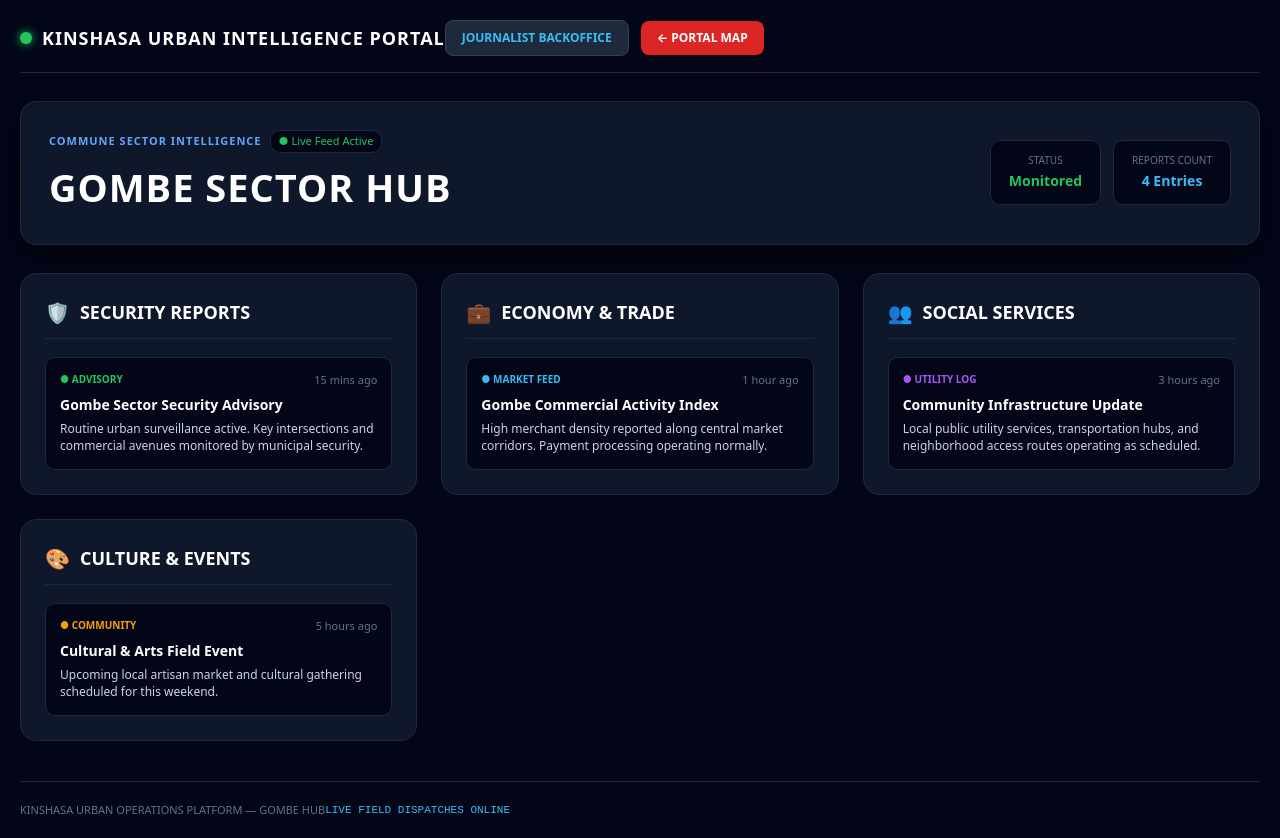
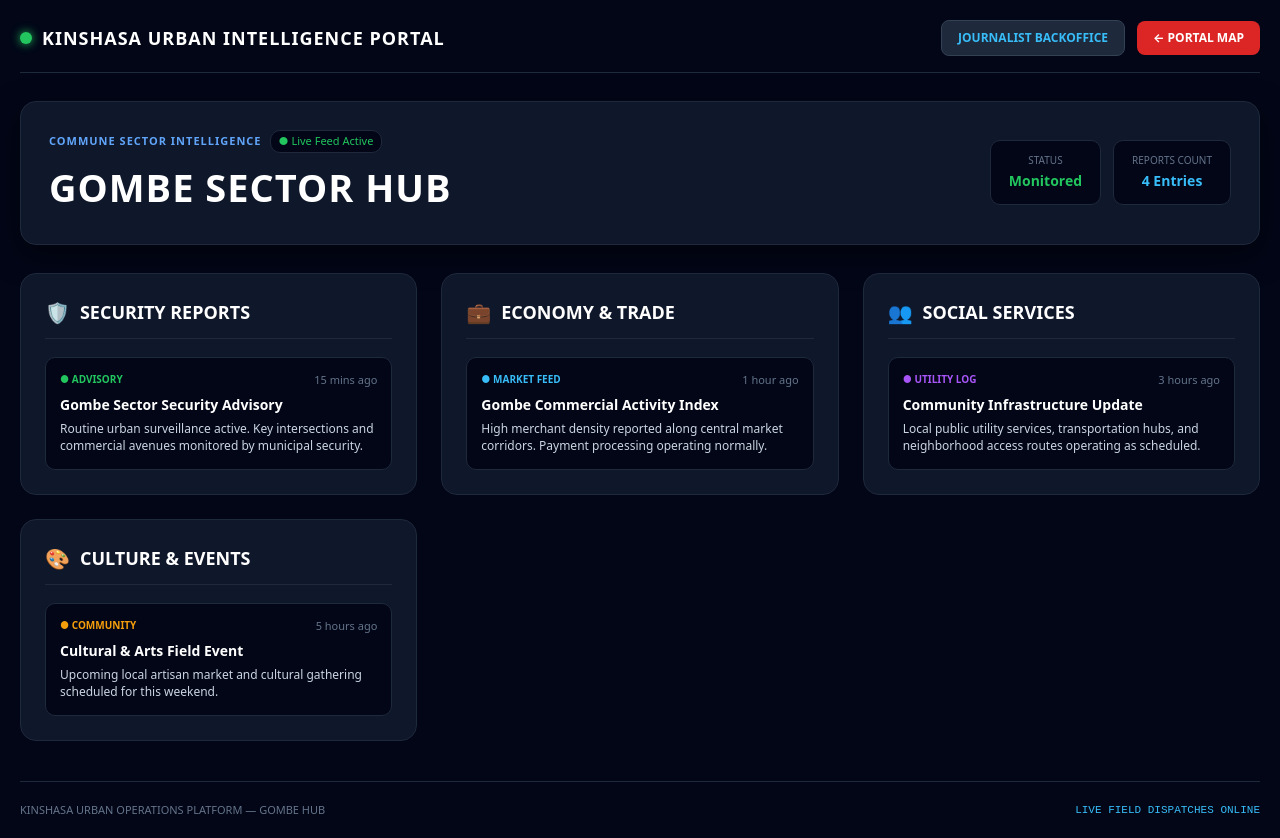
Before and after one commit to cherifadel0308/kinshasa-portal, a Next.js app: page /commune/Gombe in a window 1280 px wide. Built offline with nearby package versions, Linux system fonts and the light colour scheme; no server answers; the database is empty.

Commit message:
Update page.tsx

```diff
--- a/src/app/commune/[name]/page.tsx
+++ b/src/app/commune/[name]/page.tsx
@@ -62,7 +62,6 @@ export default function CommuneHubPage({ params }: { params: { name: string } })
     const fetchDispatches = async () => {
       setLoading(true);
       try {
-        // Query Supabase table for custom journalist posts matching this commune
         const { data, error } = await supabase
           .from('dispatches')
           .select('*')
@@ -72,7 +71,6 @@ export default function CommuneHubPage({ params }: { params: { name: string } })
         if (data && data.length > 0) {
           setDispatches(data);
         } else {
-          // Use structured fallbacks if table is empty
           setDispatches(defaultDispatches);
         }
       } catch (err) {
@@ -85,7 +83,6 @@ export default function CommuneHubPage({ params }: { params: { name: string } })
     fetchDispatches();
   }, [communeName]);
 
-  // Filter dispatches by category
   const securityReports = dispatches.filter((d) => d.category === 'security');
   const economyReports = dispatches.filter((d) => d.category === 'economy');
   const socialReports = dispatches.filter((d) => d.category === 'social');
@@ -106,7 +103,7 @@ export default function CommuneHubPage({ params }: { params: { name: string } })
       <nav
         style={{
           display: 'flex',
-          justify: 'space-between',
+          justifyContent: 'space-between',
           alignItems: 'center',
           paddingBottom: '16px',
           borderBottom: '1px solid #1e293b',
@@ -290,7 +287,7 @@ export default function CommuneHubPage({ params }: { params: { name: string } })
       <footer
         style={{
           display: 'flex',
-          justify: 'space-between',
+          justifyContent: 'space-between',
           alignItems: 'center',
           paddingTop: '20px',
           marginTop: '40px',
```
